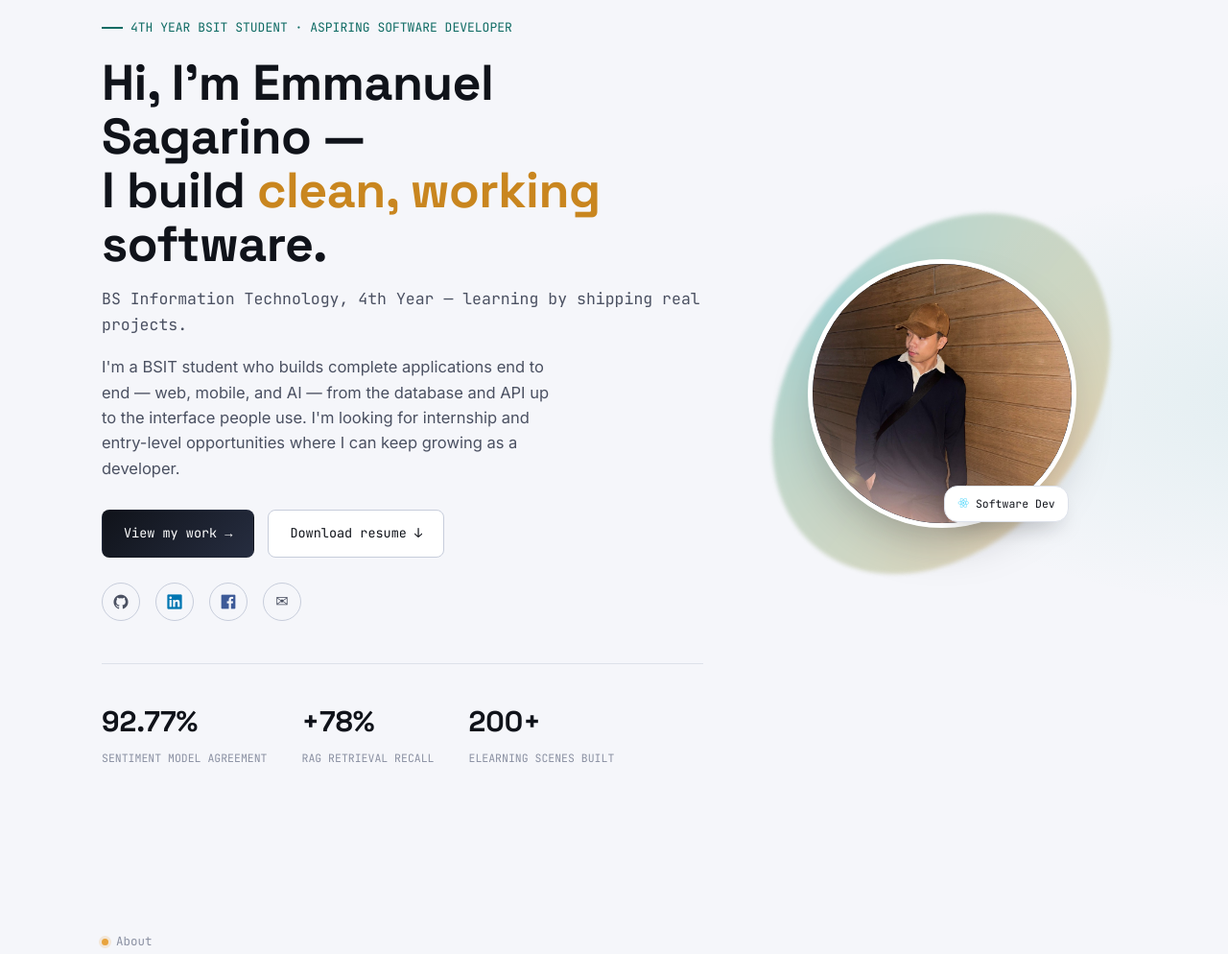
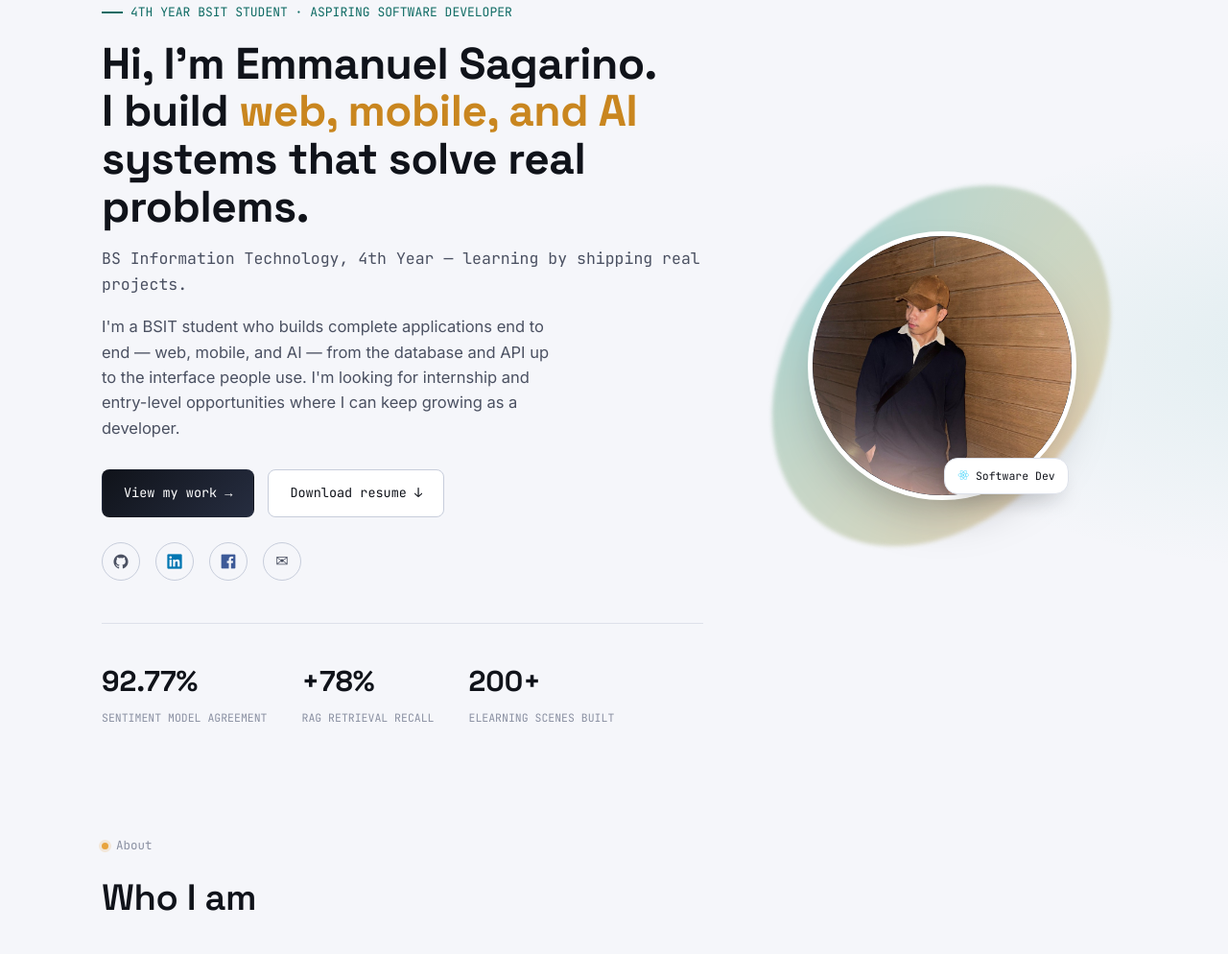
Before and after one commit to kahwii/Emmanuel_Sagarino-personal_portfolio, a plain HTML site: page index.html in a window 1280 px wide. Shown: the part 141-1135 px from the top of the page at 96% size. Drawn offline with nearby package versions, Linux system fonts and the light colour scheme.

Commit message:
Tighten spacing and rewrite hero and contact text

```diff
--- a/css/style.css
+++ b/css/style.css
@@ -69,11 +69,11 @@
   .eyebrow{ font-family:var(--font-mono); font-size:12.5px; color:var(--ink-faint); display:flex; align-items:center; gap:8px; margin-bottom:14px; }
   .eyebrow::before{ content:''; width:7px; height:7px; border-radius:50%; background:var(--amber-bright); box-shadow:0 0 0 3px rgba(232,163,61,0.18); }
 
-  .section{ padding:100px 56px; max-width:var(--maxw); margin:0 auto; scroll-margin-top:calc(var(--nav-h) + 16px); }
-  .section-head{ margin-bottom:48px; max-width:640px; }
+  .section{ padding:64px 56px; max-width:var(--maxw); margin:0 auto; scroll-margin-top:calc(var(--nav-h) + 16px); }
+  .section-head{ margin-bottom:32px; max-width:640px; }
   .section-title{ font-size:clamp(28px,3.4vw,38px); font-weight:600; }
   .section-sub{ color:var(--ink-soft); margin-top:12px; font-size:16px; max-width:560px; }
-  @media (max-width:760px){ .section{ padding:72px 22px; } }
+  @media (max-width:760px){ .section{ padding:48px 22px; } }
 
   .reveal{ opacity:0; transform:translateY(18px); transition:opacity 0.7s var(--ease), transform 0.7s var(--ease); }
   .reveal.in-view{ opacity:1; transform:translateY(0); }
@@ -110,12 +110,12 @@
   .mobile-drawer a:last-child{ border-bottom:none; }
 
   /* ---------- Hero ---------- */
-  .hero{ padding:88px 56px 70px; max-width:var(--maxw); margin:0 auto; display:grid; grid-template-columns:0.62fr 0.38fr; gap:56px; align-items:center; }
+  .hero{ padding:72px 56px 48px; max-width:var(--maxw); margin:0 auto; display:grid; grid-template-columns:0.62fr 0.38fr; gap:56px; align-items:center; }
   @media (max-width:900px){ .hero{ grid-template-columns:1fr; padding:52px 22px 48px; text-align:center; } .hero-ctas, .hero-socials, .hero-stats{ justify-content:center; } }
   .hero-kicker{ font-family:var(--font-mono); font-size:13px; color:var(--teal); display:flex; align-items:center; gap:8px; margin-bottom:18px; }
   @media (max-width:900px){ .hero-kicker{ justify-content:center; } }
   .hero-kicker .bar{ width:22px; height:2px; background:var(--teal); }
-  .hero h1{ font-size:clamp(32px,4.6vw,52px); font-weight:700; line-height:1.08; }
+  .hero h1{ font-size:clamp(30px,4vw,46px); font-weight:700; line-height:1.08; }
   .hero h1 .accent{ color:var(--amber); }
   .hero-role{ font-family:var(--font-mono); font-size:16.5px; color:var(--ink-soft); margin-top:16px; }
   .hero-desc{ margin-top:18px; color:var(--ink-soft); font-size:16.5px; max-width:480px; }
--- a/index.html
+++ b/index.html
@@ -88,7 +88,7 @@
   <section class="hero" id="home">
     <div>
       <div class="hero-kicker"><span class="bar" aria-hidden="true"></span> 4TH YEAR BSIT STUDENT · ASPIRING SOFTWARE DEVELOPER</div>
-      <h1>Hi, I'm Emmanuel Sagarino —<br>I build <span class="accent">clean, working</span> software.</h1>
+      <h1>Hi, I'm Emmanuel Sagarino.<br>I build <span class="accent">web, mobile, and AI</span> systems that solve real problems.</h1>
       <p class="hero-role">BS Information Technology, 4th Year — learning by shipping real projects.</p>
       <p class="hero-desc">I'm a BSIT student who builds complete applications end to end — web, mobile, and AI — from the database and API up to the interface people use. I'm looking for internship and entry-level opportunities where I can keep growing as a developer.</p>
       <div class="hero-ctas">
@@ -375,7 +375,7 @@
     <div class="contact-wrap">
       <div>
         <div class="eyebrow" style="color:var(--dark-text-dim)">Contact</div>
-        <h2>Let's build something reliable together</h2>
+        <h2>Looking for a developer who ships? Let's talk.</h2>
         <p class="section-sub">Open to internship and entry-level software developer roles. Based in Mandaluyong City, Philippines.</p>
         <div class="contact-list">
           <a href="mailto:sagarinoemmanuel08@gmail.com"><i class="devicon-google-plain colored"></i> sagarinoemmanuel08@gmail.com</a>
```
